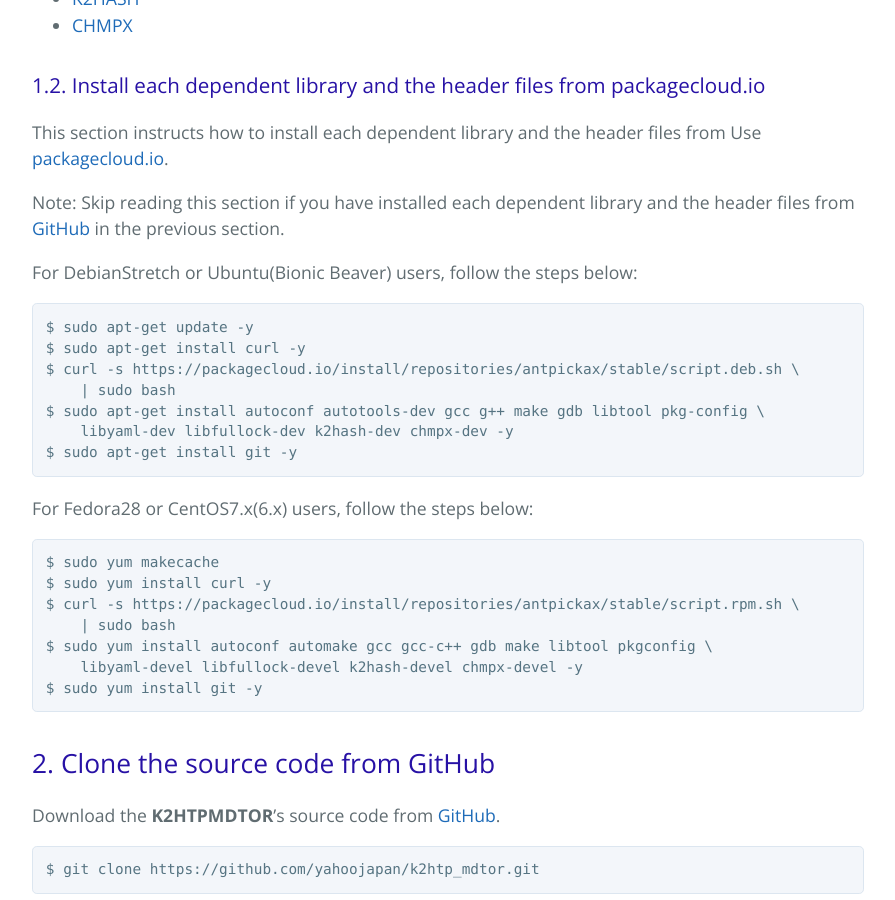
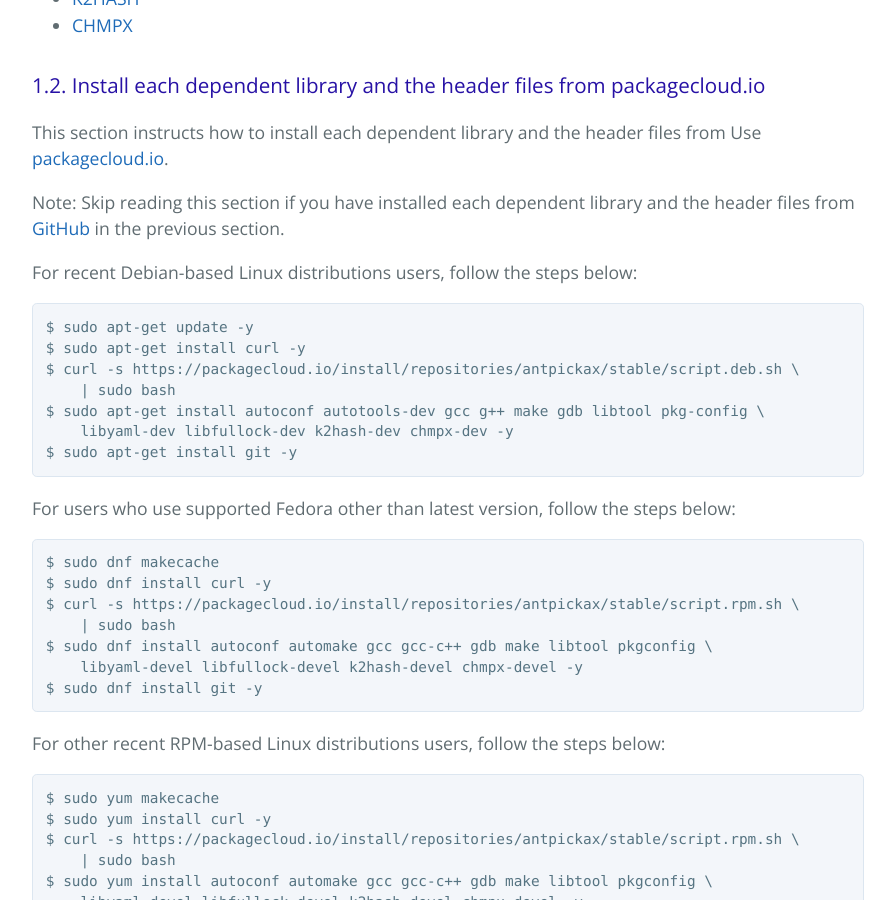
Before and after one commit to yahoojapan/k2htp_mdtor, a Jekyll site: the page built from build.md, in a window 1280 px wide and 900 px high, scrolled down 974 px. Shown: the whole window, without its empty margins (192-1087 px from the left). Built offline with Jekyll 4.4.1, drawn with Linux system fonts in a browser that asks for light colours.

Commit message:
Drops Fedora28 and CentOS6.x from our support OS

````diff
--- a/build.md
+++ b/build.md
@@ -44,7 +44,7 @@
 
 Note: Skip reading this section if you have installed each dependent library and the header files from [GitHub](https://github.com/yahoojapan) in the previous section.
 
-For DebianStretch or Ubuntu(Bionic Beaver) users, follow the steps below:
+For recent Debian-based Linux distributions users, follow the steps below:
 ```bash
 $ sudo apt-get update -y
 $ sudo apt-get install curl -y
@@ -55,7 +55,18 @@
 $ sudo apt-get install git -y
 ```
 
-For Fedora28 or CentOS7.x(6.x) users, follow the steps below:
+For users who use supported Fedora other than latest version, follow the steps below:
+```bash
+$ sudo dnf makecache
+$ sudo dnf install curl -y
+$ curl -s https://packagecloud.io/install/repositories/antpickax/stable/script.rpm.sh \
+    | sudo bash
+$ sudo dnf install autoconf automake gcc gcc-c++ gdb make libtool pkgconfig \
+    libyaml-devel libfullock-devel k2hash-devel chmpx-devel -y
+$ sudo dnf install git -y
+```
+
+For other recent RPM-based Linux distributions users, follow the steps below:
 ```bash
 $ sudo yum makecache
 $ sudo yum install curl -y
````
Also changed, not shown: buildja.md (+13 -2 lines), usage.md (+11 -2 lines), usageja.md (+11 -2 lines).
